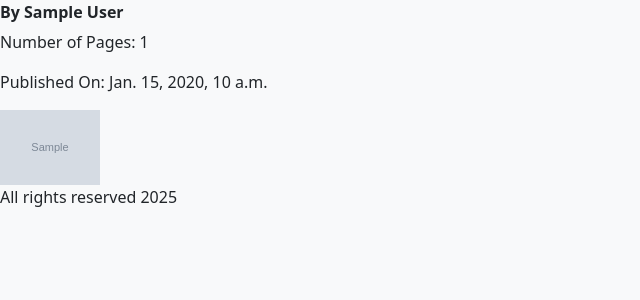
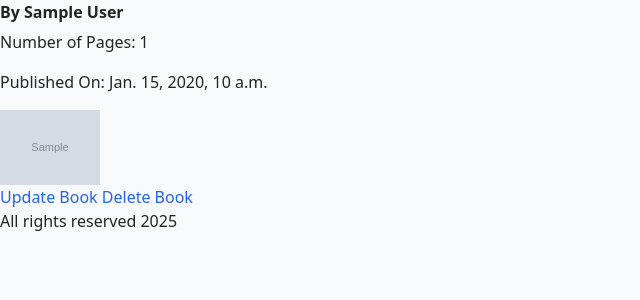
Before and after one commit to Winnie-Fred/sqi-django-sept-2025, a Django app: page /library/book/1/ in a window 1280 px wide. Shown: the part 202-502 px from the top of the page, without its empty margins (0-640 px from the left). Run offline with Django 5.2, Linux system fonts and the light colour scheme; tables that the repository leaves empty hold one stand-in row (values such as "Sample post"); grey boxes marked "Sample" are stand-in pictures.

Commit message:
teach update and delete

```diff
--- a/lms/library/urls.py
+++ b/lms/library/urls.py
@@ -10,4 +10,8 @@ urlpatterns = [
     path('add/book/', views.create_book, name='create_book'),
     path('add/book/manually-rendered/', views.create_book_manually_rendered, name='create_book_manually_rendered'),
     path('add/book/django-manual-form/', views.create_book_django_manual_form, name='create_book_django_manual_form'),
+    path('update/book/model-form/<int:book_pk>/', views.update_book_model_form, name='update_book_model_form'),
+    path('update/book/manual-form/<int:pk>/', views.update_book_manual_form, name='update_book_manual_form'),
+    path('confirm-delete/<int:pk>/', views.confirm_delete, name='confirm_delete'),
+    path('delete-book/<int:book_pk>/', views.delete_book, name='delete_book'),
 ]
--- a/lms/library/views.py
+++ b/lms/library/views.py
@@ -77,3 +77,55 @@ def create_book_django_manual_form(request):
 
     context = {'form': form}
     return render(request, "library/create-book-django-manual-form.html", context)
+
+def update_book_model_form(request, book_pk):
+    book = get_object_or_404(Book, pk=book_pk)
+    form = BookForm(instance=book)
+    if request.method == "POST":
+        form = BookForm(request.POST, request.FILES, instance=book)
+
+        if form.is_valid():
+            form.save()
+            return redirect('library:book_list')
+
+    context = {
+        'form': form,
+        'book': book,
+    }
+    return render(request, "library/update-book-model-form.html", context)
+
+
+def update_book_manual_form(request, pk):
+    book = get_object_or_404(Book, pk=pk)
+    form = BookManualForm(initial={
+        'title': book.title,
+        'author': book.author,
+        'number_of_pages': book.number_of_pages,
+        'published_on': book.published_on,
+        'cover_image': book.cover_image,
+    })
+    if request.method == "POST":
+        form = BookManualForm(request.POST, request.FILES)
+        if form.is_valid():
+            cleaned_data = form.cleaned_data
+            book.title = cleaned_data.get('title')
+            book.author = cleaned_data.get('author')
+            book.number_of_pages = cleaned_data.get('number_of_pages')
+            book.published_on = cleaned_data.get('published_on')
+            book.cover_image = cleaned_data.get('cover_image')
+            book.save()
+            return redirect('library:book_detail', book_id=pk)
+    context = {'form': form, 'book': book}
+    return render(request, "library/update-book-django-manual-form.html", context)
+
+
+def confirm_delete(request, pk):
+    book = get_object_or_404(Book, pk=pk)
+    return render(request, "library/confirm-delete.html", {'book': book})
+
+
+def delete_book(request, book_pk):
+    book = get_object_or_404(Book, pk=book_pk)
+    if request.method == "POST":
+        book.delete()
+    return redirect("library:book_list")
--- a/lms/templates/library/book-detail.html
+++ b/lms/templates/library/book-detail.html
@@ -19,4 +19,11 @@
         <p>No image for {{ book.title }}</p>
     {% endif %}
 </div>
+
+<div>
+    {% comment %} <a href="{% url 'library:update_book_model_form' book.id %}">Update Book</a> {% endcomment %}
+    <a href="{% url 'library:update_book_manual_form' book.id %}">Update Book</a>
+    <a href="{% url 'library:confirm_delete' book.id %}">Delete Book</a>
+</div>
+
 {% endblock body %}
```
Also changed, not shown: lms/templates/library/confirm-delete.html (added, +17 -0 lines), lms/templates/library/update-book-django-manual-form.html (added, +20 -0 lines), lms/templates/library/update-book-model-form.html (added, +19 -0 lines), lms/media/cover_images/lobby_results.jpg (added).
